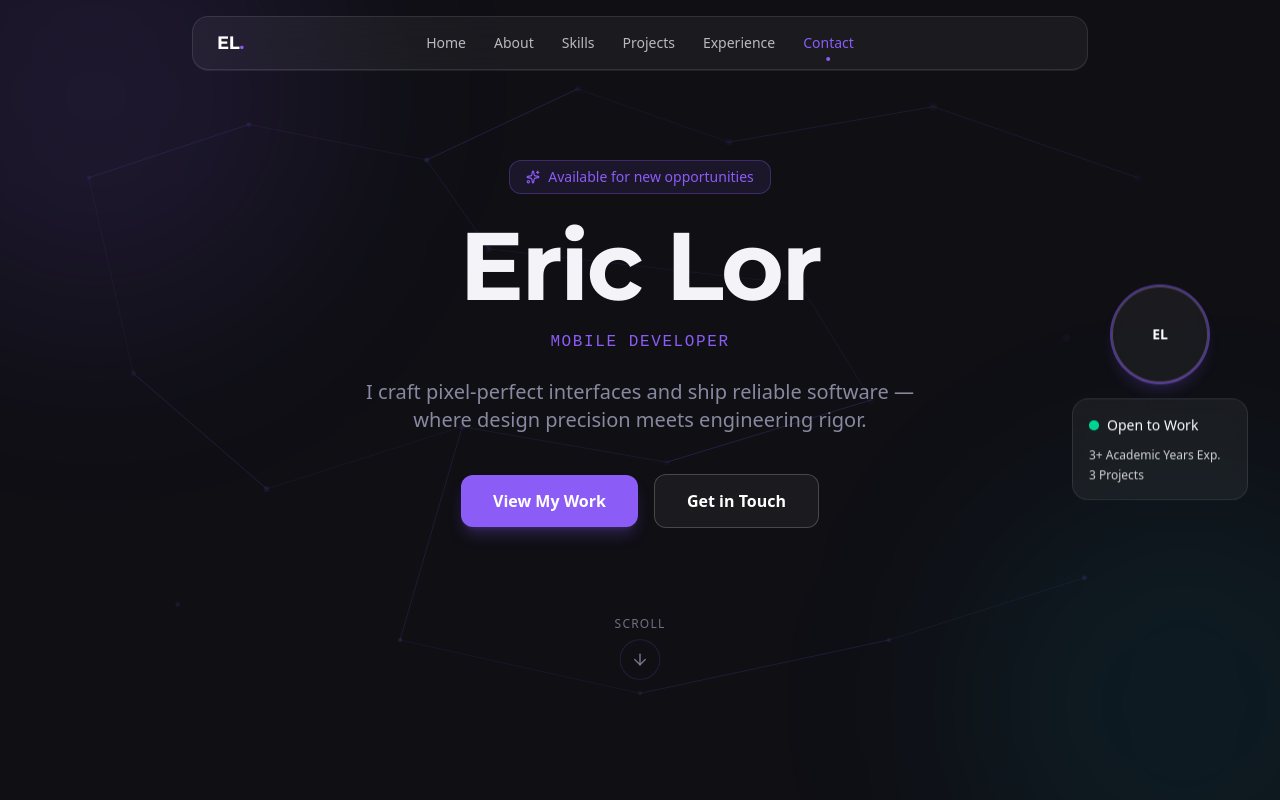
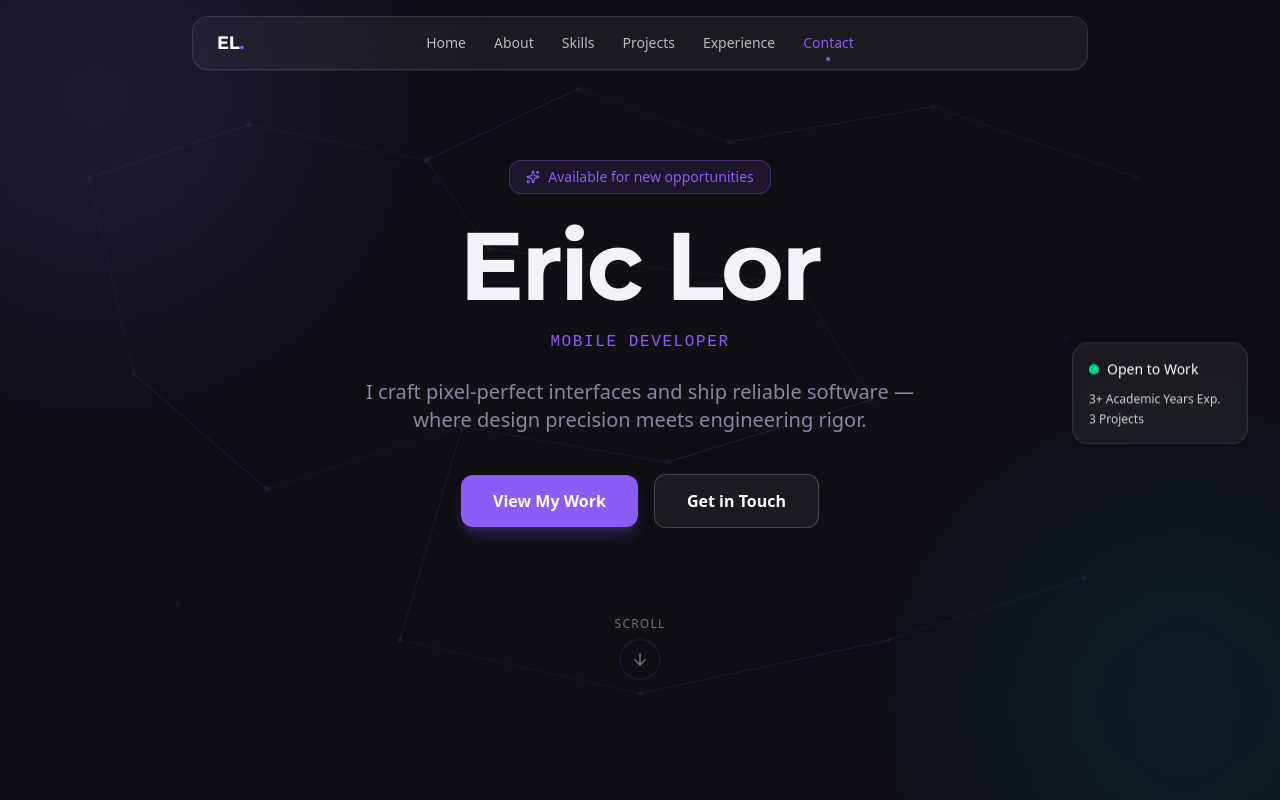
Before and after one commit to ehrickkk/Web-Portfolio, a React (Vite) app: page / in a window 1280 px wide. Shown: the top 800 px of the page. Built offline with nearby package versions, Linux system fonts and the light colour scheme.

Commit message:
Modified a code

```diff
--- a/src/components/sections/Hero.tsx
+++ b/src/components/sections/Hero.tsx
@@ -261,9 +261,10 @@ export function Hero() {
         className="pointer-events-none absolute top-1/2 right-8 z-10 hidden -translate-y-1/2 xl:block"
       >
         <div className="flex flex-col items-center gap-4">
-          <div className="flex h-24 w-24 items-center justify-center rounded-full border border-white/20 bg-white/5 text-sm font-semibold text-white backdrop-blur-sm ring-2 ring-accent/50 shadow-lg shadow-accent/20">
+          {/* Profile Picture Placeholder */}
+          {/* <div className="flex h-24 w-24 items-center justify-center rounded-full border border-white/20 bg-white/5 text-sm font-semibold text-white backdrop-blur-sm ring-2 ring-accent/50 shadow-lg shadow-accent/20">
             EL
-          </div>
+          </div> */}
           <div className="w-44 rounded-2xl border border-white/10 bg-white/5 p-4 backdrop-blur">
             <div className="mb-3 flex items-center gap-2 text-sm font-medium text-white">
               <span className="relative flex h-2.5 w-2.5">
```
